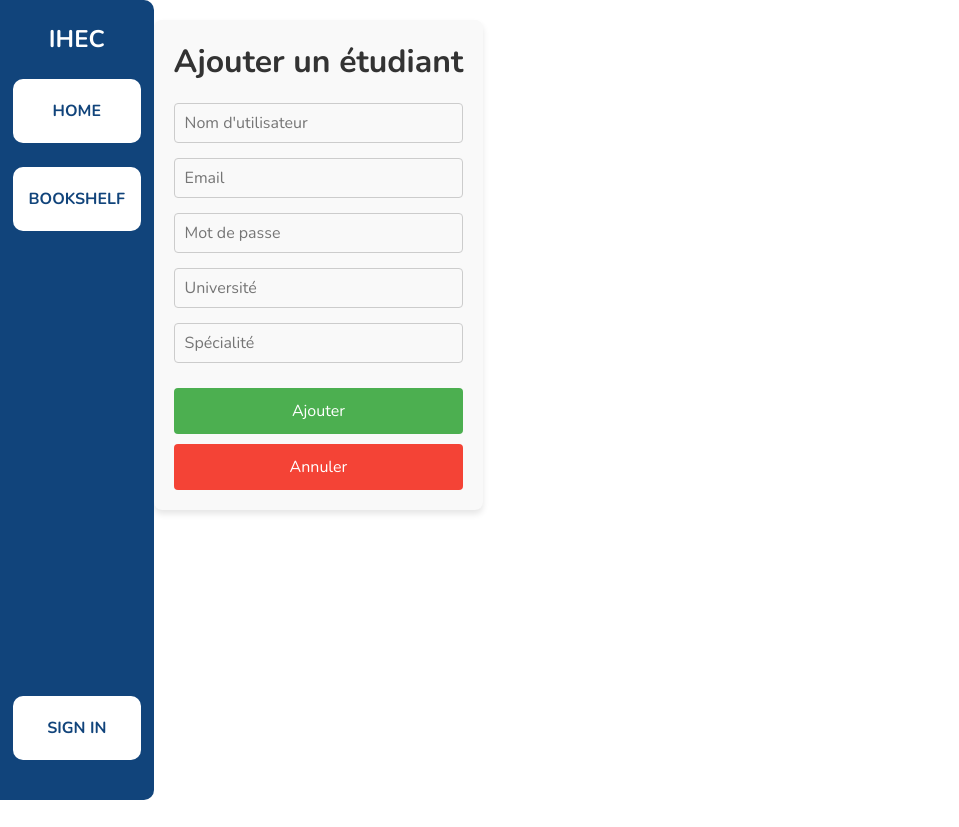
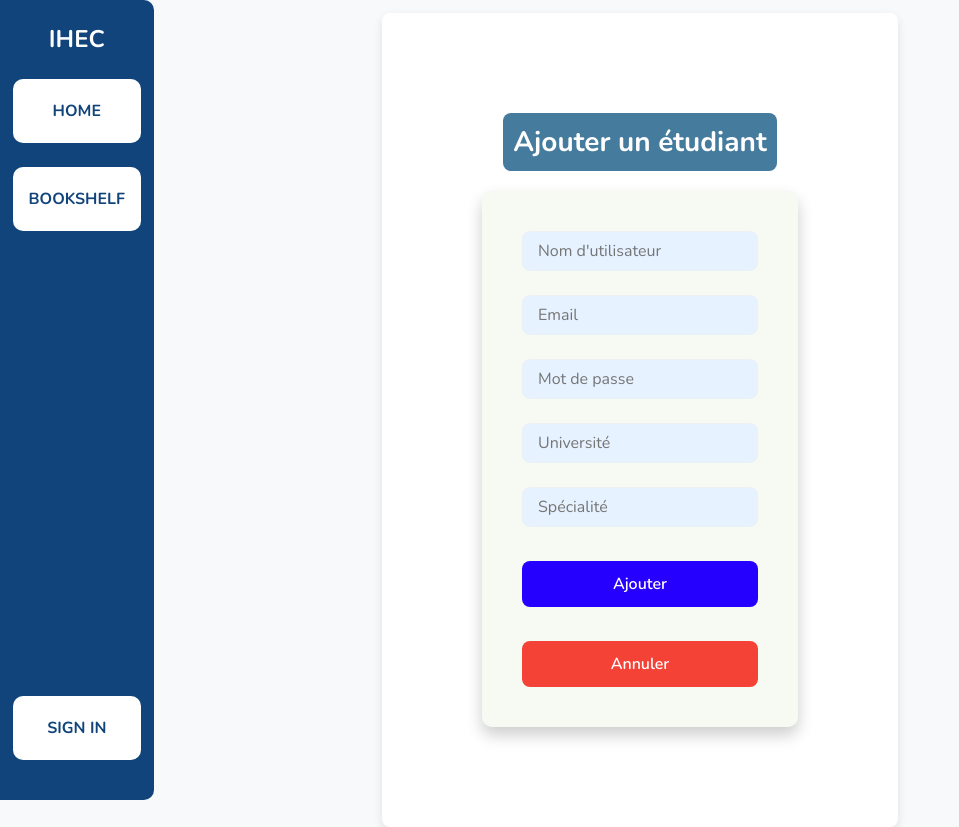
Before and after one commit to HanaMzoughi/SmartLibraryIHEC, a React (Create React App) app in the folder front/: page /create in a window 1280 px wide. Shown: the whole page, without its empty margins (0-959 px from the left). Before the commit the page ends 800 px from the top, so only its background shows below. Built offline with nearby package versions, Linux system fonts and the light colour scheme.

Commit message:
last changes

```diff
--- a/front/package.json
+++ b/front/package.json
@@ -9,6 +9,7 @@
     "axios": "^1.7.2",
     "react": "^18.3.1",
     "react-dom": "^18.3.1",
+    "react-paginate": "^8.2.0",
     "react-router-dom": "^6.23.1",
     "react-scripts": "5.0.1",
     "web-vitals": "^2.1.4"
--- a/front/src/pages/book/Book.css
+++ b/front/src/pages/book/Book.css
@@ -1,98 +1,123 @@
 :root {
-  --ihec-primary: #003366;    /* Bleu IHEC */
-  --ihec-secondary: #f8f9fa;  /* Gris clair pour le fond */
-  --ihec-accent: #e6b800;     /* Accent doré */
+  --ihec-primary: #003366; /* Bleu principal */
+  --ihec-secondary: #f8f9fa; /* Gris clair */
+  --ihec-accent: #00509e; /* Accent plus clair */
   --text-dark: #333333;
   --text-light: #ffffff;
   --border-color: #dee2e6;
+  --gradient-primary: linear-gradient(90deg, #003366 0%, #00509e 100%);
+  --light-blue: #e6f0ff; /* Couleur bleu clair pour le fond des cases */
+}
+/* Ajout pour appliquer le background à toute la page */
+body {
+  background-color: var(--ihec-secondary); /* Gris clair */
+  margin: 0;
+  padding: 0;
+  min-height: 100vh;
+  font-family: 'Poppins', sans-serif;
+}
+/* Conteneur principal */
+.book-container {
+  max-width: 1000px; /* Réduire la taille max pour que le contenu soit plus compact */
+  margin: 0 auto;
+  padding: 2rem;
+  background-color: #fff; /* Fond blanc pour la zone du contenu */
+  font-family: 'Poppins', sans-serif;
+  display: flex;
+  justify-content: center;
+  align-items: center;
+  min-height: 100vh;
+  border-radius: 8px; /* Coins arrondis */
+  box-shadow: 0 4px 8px rgba(0, 0, 0, 0.1); /* Ombre légère */
 }
 
-/* Styles généraux */
-.Book {
-  max-width: 1200px;
-  margin: 0 auto;
-  padding: 2rem;
-  background-color: var(--ihec-secondary);
-  font-family: 'Arial', sans-serif;
+/* Phrase au-dessus du titre */
+.book-details-heading {
+  text-align: center;
+  color: var(--ihec-primary);
+  font-size: 1.2rem;
+  margin-bottom: 0.5rem;
 }
 
-/* En-tête */
-h1 {
+/* Titre principal */
+.book-title {
   color: var(--ihec-primary);
   text-align: center;
   font-size: 2.5rem;
   margin-bottom: 2rem;
-  border-bottom: 3px solid var(--ihec-accent);
-  padding-bottom: 1rem;
+  background: var(--gradient-primary);
+  -webkit-background-clip: text;
+  -webkit-text-fill-color: transparent;
 }
 
-h2 {
-  color: var(--ihec-primary);
-  font-size: 1.5rem;
-  margin: 1rem 0;
-}
-
-/* Overlay des détails du livre */
+/* Détails du livre */
 .book-detail-overlay {
   display: grid;
-  grid-template-columns: 1fr;
   gap: 2rem;
   background-color: #ffffff;
   padding: 2rem;
   border-radius: 8px;
-  box-shadow: 0 2px 4px rgba(0, 0, 0, 0.1);
+  box-shadow: 0 2px 10px rgba(0, 0, 0, 0.1);
+  max-width: 800px;
+  margin: 0 auto;
+  text-align: left;
 }
 
 /* Informations du livre */
 .book-info {
   display: grid;
-  grid-template-columns: repeat(auto-fit, minmax(300px, 1fr));
+  grid-template-columns: 1fr; /* Une colonne */
   gap: 1.5rem;
 }
 
-.book-info div {
-  background-color: var(--ihec-secondary);
-  padding: 1.5rem;
+.book-info-item {
+  background-color: var(--light-blue); /* Fond bleu clair pour chaque case */
+  padding: 1rem;
   border-radius: 6px;
   border-left: 4px solid var(--ihec-primary);
+  transition: transform 0.3s ease, box-shadow 0.3s ease;
 }
 
-.book-info h2 {
+.book-info-item:hover {
+  transform: translateY(-5px);
+  box-shadow: 0 4px 8px rgba(0, 0, 0, 0.2);
+}
+
+.book-info-item h2 {
   color: var(--ihec-primary);
-  font-size: 1.2rem;
+  font-size: 1.1rem;
   margin: 0 0 0.5rem 0;
 }
 
-.book-info p {
+.book-info-item p {
   color: var(--text-dark);
   margin: 0;
-  font-size: 1.1rem;
+  font-size: 1rem;
   line-height: 1.4;
+  word-wrap: break-word;
 }
 
 /* Messages d'état */
-div:has(+ .book-detail-overlay) {
+.loading-message,
+.error-message {
   text-align: center;
   padding: 2rem;
-  background-color: var(--ihec-secondary);
   border-radius: 6px;
   margin: 1rem 0;
+  font-weight: bold;
 }
 
-/* Message d'erreur */
-div:has(+ .book-detail-overlay)[class*="error"] {
-  color: #dc3545;
-  border: 1px solid #dc3545;
-  background-color: #fff5f5;
+.loading-message {
+  color: var(--ihec-primary);
 }
 
-/* Message de chargement */
-div:has(+ .book-detail-overlay):not([class]) {
-  color: var(--ihec-primary);
-  font-weight: 600;
+.error-message {
+  color: #dc3545;
+  background-color: #fff5f5;
+  border: 1px solid #dc3545;
 }
 
-/* Responsive */
+/* Responsive Design */
 @media (max-width: 768px) {
   .book-detail-overlay {
     padding: 1rem;
@@ -102,11 +127,11 @@ div:has(+ .book-detail-overlay):not([class]) {
     grid-template-columns: 1fr;
   }
 
-  h1 {
+  .book-title {
     font-size: 2rem;
   }
 
-  .book-info div {
+  .book-info-item {
     padding: 1rem;
   }
 }
--- a/front/src/pages/home/Home.css
+++ b/front/src/pages/home/Home.css
@@ -1,4 +1,4 @@
-/* Container for the table */
+* Container for the table */
 .table-container {
   width: 100%; /* Utilise toute la largeur disponible */
   margin: 0 auto;
--- a/front/src/pages/users/AddStudent.css
+++ b/front/src/pages/users/AddStudent.css
@@ -5,24 +5,37 @@
   align-items: center;
   justify-content: center;
   margin: 20px auto;
-    max-width: 500px;
-    padding: 20px;
-    background-color: #f9f9f9;
-    border-radius: 8px;
-    box-shadow: 0 4px 6px rgba(0, 0, 0, 0.1);
-    font-family: Arial, sans-serif;
+  max-width: 1000px;
+  padding: 100px;
+  background-color: #ffffff; /* Fond gris clair */
+  border-radius: 8px; /* Arrondi des coins */
+  box-shadow: 0 4px 10px rgba(0, 0, 0, 0.1); /* Ombre subtile */
+  font-family: 'Arial', sans-serif; /* Police moderne et simple */
+ /* Permet de placer le titre en haut */
+  text-align: center; /* Centrer le texte horizontalement */
+  position: absolute;
+  top: 50%;
+  left: 50%;
+  transform: translate(-50%, -50%);
 }
 
 /* Titre principal */
 .add-student-container h1 {
-    color: #333;
+  text-align: center;
   margin-bottom: 20px;
+  font-size: 28px;
+  font-weight: bold;
+  color: white; /* Titre en blanc */
+  background-color: #457b9d; /* Fond bleu */
+  padding: 10px; /* Optionnel, pour ajouter de l'espace autour du texte */
+  border-radius: 8px; /* Optionnel, pour arrondir les coins du fond */
   }
+
 
 /* Messages d'erreur et de succès */
 .error-message {
-    color: #ff4d4d;
-    background-color: #ffe6e6;
+  color: #dd0c0c; /* Rouge */
+  background-color: #ffe6e6; /* Rouge clair */
   border: 1px solid #ffcccc;
   padding: 10px;
   border-radius: 4px;
@@ -31,8 +44,8 @@
 }
 
 .success-message {
-    color: #4caf50;
-    background-color: #e8f5e9;
+  color: #4c5eaf; /* Bleu */
+  background-color: #e8f5e9; /* Vert clair */
   border: 1px solid #a5d6a7;
   padding: 10px;
   border-radius: 4px;
@@ -44,57 +57,74 @@
 .add-student-form {
   display: flex;
   flex-direction: column;
+  gap: 1.5rem; /* Augmente légèrement l'espacement entre les éléments */
+  max-width: 700px; /* Augmente la largeur maximale */
+  margin: 0 auto; /* Centre horizontalement */
+  padding: 2.5rem; /* Augmente l'espace intérieur */
+  border-radius: 10px; /* Coins arrondis */
+  background-color: #f7faf2; /* Fond bleu très clair */
+  box-shadow: 0 8px 16px rgba(0, 0, 0, 0.2); /* Ombre profonde */
+  font-family: 'Roboto', sans-serif; /* Police moderne */
   width: 100%;
+  position: relative; /* Garder le formulaire relatif pour le centrer avec le titre */
 }
+
 
 /* Champs du formulaire */
 .add-student-form input {
-    margin-bottom: 15px;
-    padding: 10px;
+  padding: 15px;
   font-size: 16px;
-    border: 1px solid #ccc;
-    border-radius: 4px;
-    width: 100%;
+  border: 1.5px solid #ecf0f5; /* Bord bleu clair */
+  border-radius: 8px; /* Coins arrondis */
+  background-color: #e6f2ff; /* Fond bleu clair */
+  width: 100%; /* Prend toute la largeur */
   box-sizing: border-box;
+  transition: all 0.3s ease; /* Transition fluide */
 }
 
+/* Effet au focus des champs */
 .add-student-form input:focus {
-    border-color: #4caf50;
-    outline: none;
-    box-shadow: 0 0 4px rgba(76, 175, 80, 0.3);
+  outline: none; /* Supprime le contour par défaut */
+  border-color: #007bff; /* Bordure bleue plus marquée */
+  box-shadow: 0 0 5px rgba(0, 123, 255, 0.5); /* Ombre bleue subtile */
 }
 
 /* Boutons */
 .add-student-form button {
   margin-top: 10px;
-    padding: 12px;
+  padding: 12px 20px;
   font-size: 16px;
   border: none;
-    border-radius: 4px;
+  border-radius: 8px; /* Coins arrondis */
+  font-weight: 600; /* Texte en gras */
   cursor: pointer;
-    transition: background-color 0.3s ease;
+  transition: background-color 0.3s ease, transform 0.2s ease; /* Animation au survol */
 }
 
+/* Bouton Ajouter */
 .add-student-form button[type="submit"] {
-    background-color: #4caf50;
+  background-color: #2600ff; /* Bleu foncé */
   color: white;
 }
 
 .add-student-form button[type="submit"]:hover {
-    background-color: #45a049;
+  background-color: #0056b3; /* Bleu plus clair au survol */
+  transform: scale(1.05); /* Agrandissement subtil */
 }
 
+/* Bouton Annuler */
 .add-student-form button[type="button"] {
-    background-color: #f44336;
+  background-color: #f44336; /* Rouge */
   color: white;
 }
 
 .add-student-form button[type="button"]:hover {
-    background-color: #e53935;
+  background-color: #e53935; /* Rouge foncé au survol */
+  transform: scale(1.05);
 }
 
 /* Boutons désactivés */
 .add-student-form button:disabled {
-    background-color: #ccc;
-    cursor: not-allowed;
+  background-color: #ccc; /* Gris clair */
+  cursor: not-allowed; /* Indique que le bouton est inactif */
 }
--- a/front/src/pages/users/UsersTable.css
+++ b/front/src/pages/users/UsersTable.css
@@ -1,48 +1,194 @@
+/* Conteneur principal de la table */
 .users-table-container {
     width: 100%;
-    margin: 20px 40px;
+    margin: 0 auto;
     padding: 20px;
-    border: 1px solid #ddd;
-    border-radius: 8px;
-    box-shadow: 0 2px 10px rgba(0, 0, 0, 0.1);
-    background-color: #fff;
+    background-color: #FFFFFF; /* Couleur de fond claire */
+    border-radius: 10px;
+    box-shadow: 0px 4px 6px rgba(0, 0, 0, 0.1); /* Ombre portée subtile */
+    overflow-x: auto; /* Ajouter une barre de défilement horizontale si nécessaire */
+    border: none;
 }
 
+/* Titre de la page */
 .users-table-container h1 {
     text-align: center;
     margin-bottom: 20px;
-    font-size: 24px;
-    color: #333;
+    font-size: 28px;
+    font-weight: bold;
+    color: white; /* Titre en blanc */
+    background-color: #457b9d; /* Fond bleu */
+    padding: 10px; /* Optionnel, pour ajouter de l'espace autour du texte */
+    border-radius: 8px; /* Optionnel, pour arrondir les coins du fond */
 }
 
+/* Table */
 .users-table {
     width: 100%;
     border-collapse: collapse;
+    overflow: hidden;
+    border-radius: 10px;
 }
 
+/* Style des cellules de la table */
 .users-table th, .users-table td {
-    padding: 12px;
+    padding: 12px 15px;
     text-align: left;
-    border-bottom: 1px solid #ddd;
+    border-bottom: 1px solid #e6e6e6;
 }
 
+/* Style des en-têtes de la table */
 .users-table th {
-    background-color: #f4f4f4;
-    color: #333;
+    background-color: #457b9d;
+    color: white;
+    text-transform: uppercase;
+    font-weight: 600;
 }
 
+/* Lignes paires de la table */
 .users-table tr:nth-child(even) {
-    background-color: #f9f9f9;
+    background-color: #f1f5f8;
 }
 
+/* Effet de survol des lignes de la table */
 .users-table tr:hover {
-    background-color: #f1f1f1;
+    background-color: #e8f0fe;
+    transition: background-color 0.3s;
 }
 
+/* Style des cellules de données */
 .users-table td {
-    color: #555;
+    color: #1d3557;
 }
-.buttonuserlist{
+
+/* Bouton "Ajouter utilisateur" */
+.button-add-user {
+    display: inline-block;
+    margin-bottom: 20px;
+    padding: 15px 20px; /* Augmente la taille du bouton */
+    background-color: #28a745; /* Couleur verte */
+    color: white; /* Texte en blanc */
+    border: none;
+    border-radius: 8px; /* Coins légèrement plus arrondis */
+    cursor: pointer;
+    font-size: 22px; /* Texte légèrement plus grand */
+    transition: all 0.3s ease; /* Animation douce pour les interactions */
+}
+
+/* Effet au survol */
+.button-add-user:hover {
+    background-color: #218838; /* Vert plus foncé au survol */
+    transform: scale(1.05); /* Légèrement plus grand */
+}
+
+/* Bouton "Modifier" */
+.button-edit {
+    padding: 6px 10px;
+    background-color: #0a397a;
+    color: white;
+    border: none;
+    border-radius: 5px;
+    cursor: pointer;
+    font-size: 14px;
+    text-transform: uppercase;
+    transition: all 0.3s ease;
+}
+
+
+/* Bouton "Supprimer" - en rouge */
+.button-delete {
+    padding: 6px 10px;
+    background-color: #d62828; /* Rouge vif */
+    color: white;
+    border: none;
+    border-radius: 5px;
+    cursor: pointer;
+    font-size: 14px;
+    text-transform: uppercase;
+    transition: all 0.3s ease;
+}
+
+.button-delete:hover {
+    background-color: #d62828; /* Rouge plus foncé au survol */
+}
+
+
+/* Formulaire de modification de l'utilisateur */
+.edit-form input {
     margin-bottom: 10px;
+    padding: 8px;
+    width: 100%;
+    border-radius: 5px;
+    border: 1px solid #ccc;
+    font-size: 16px;
+}
+.add-student-container {
+    display: flex;
+    flex-direction: column;
+    align-items: center;
+    justify-content: center;
+    margin: 20px auto;
+    max-width: 1000px;
+    padding: 100px;
+    background-color: #ffffff; /* Fond gris clair */
+    border-radius: 8px; /* Arrondi des coins */
+    box-shadow: 0 4px 10px rgba(0, 0, 0, 0.1); /* Ombre subtile */
+    font-family: 'Arial', sans-serif; /* Police moderne et simple */
+   /* Permet de placer le titre en haut */
+    text-align: center; /* Centrer le texte horizontalement */
+    position: absolute;
+    top: 50%;
+    left: 50%;
+    transform: translate(-50%, -50%);
+  }
+
+/* Bouton Sauvegarder (bleu) */
+.button-save {
+    padding: 10px 15px;
+    background-color: #007bff; /* Bleu */
+    color: white;
+    border: none;
+    border-radius: 5px;
+    cursor: pointer;
+    font-size: 16px;
     margin-right: 10px;
+    transition: all 0.3s ease; /* Transition pour l'effet */
 }
+
+.button-save:hover {
+    background-color: #0056b3; /* Bleu plus foncé au survol */
+}
+
+/* Bouton Annuler (rouge) */
+.button-cancel {
+    padding: 10px 15px;
+    background-color: #dc3545; /* Rouge */
+    color: white;
+    border: none;
+    border-radius: 5px;
+    cursor: pointer;
+    font-size: 16px;
+    transition: all 0.3s ease; /* Transition pour l'effet */
+}
+
+.button-cancel:hover {
+    background-color: #a71d2a; /* Rouge plus foncé au survol */
+}
+
+
+/* Réactivité pour les petits écrans */
+@media (max-width: 768px) {
+    .users-table-container {
+        padding: 10px;
+    }
+
+    .users-table th, .users-table td {
+        font-size: 14px;
+        padding: 10px;
+    }
+
+    .button-add-user, .button-edit, .button-delete {
+        font-size: 12px;
+        padding: 6px 10px;
+    }
+}
```
Also changed, not shown: front/src/pages/book/Book.jsx (+24 -19 lines), front/src/pages/users/UsersTable.jsx (+30 -16 lines), 1 other file (tests, documents, lock files or other folders). Lines whose indentation alone changed are shown as unchanged.
